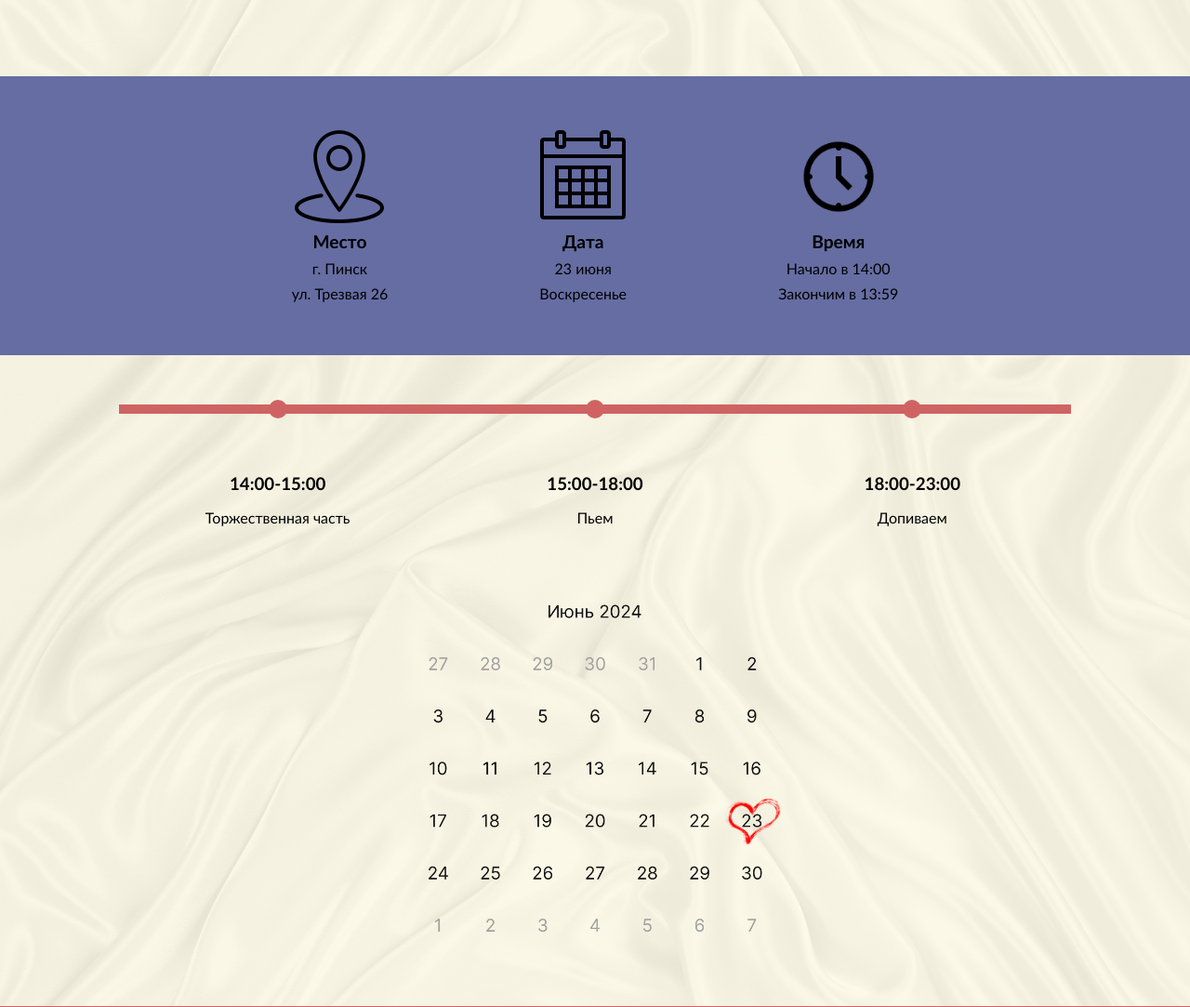
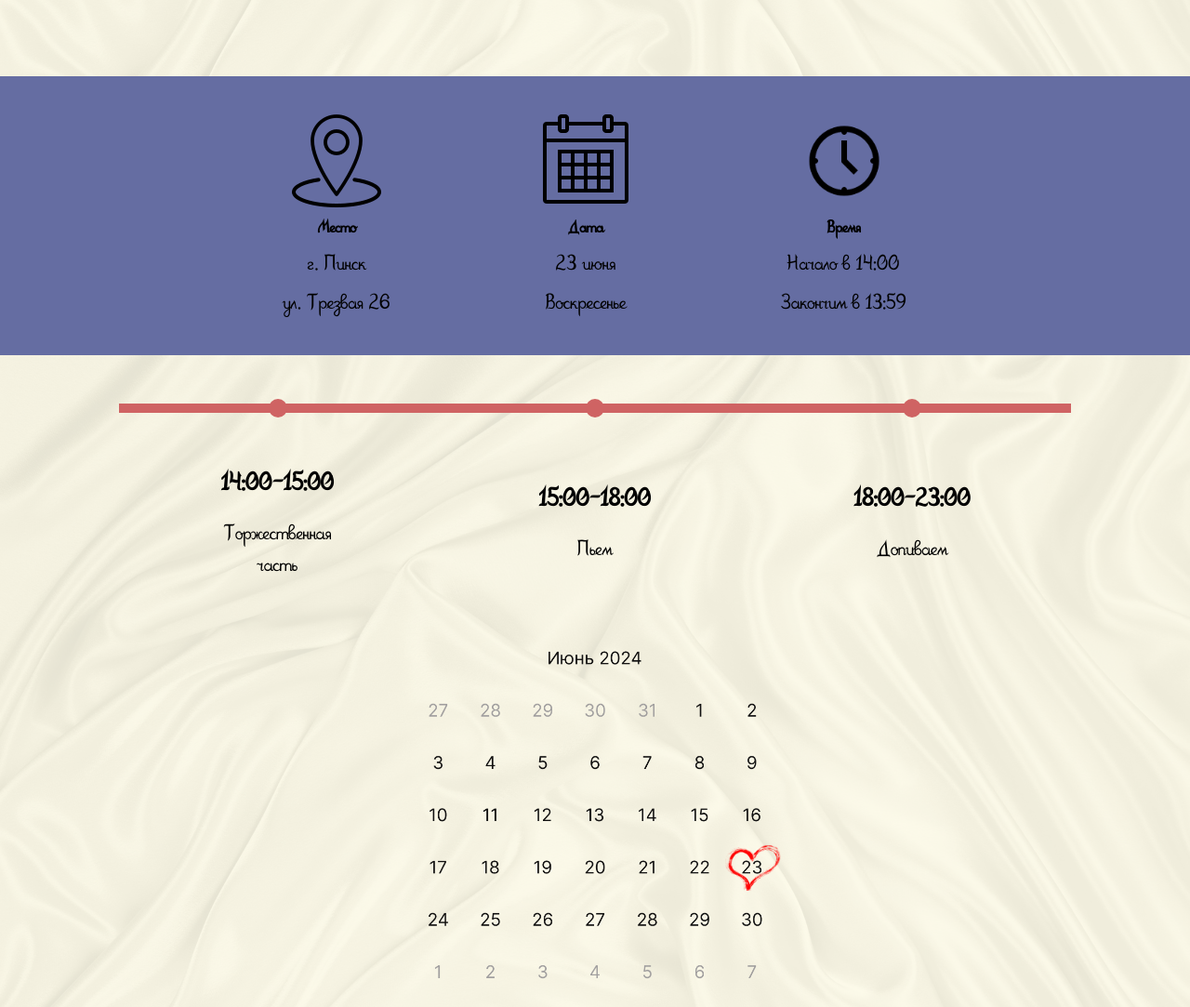
Before and after one commit to PblCbGomel/weddingInvite, a plain HTML site: page index.html in a window 1280 px wide. Shown: the part 518-1601 px from the top of the page at 93% size. Drawn offline with Linux system fonts and the light colour scheme.

Commit message:
refactor: fonts

```diff
--- /dev/null
+++ b/fonts.css
@@ -0,0 +1,5 @@
+@font-face {
+  font-family: "Rosarium";
+  src: url(./fonts/ofont.ru_Rosarium.ttf);
+  font-weight: 400;
+}
--- a/index.html
+++ b/index.html
@@ -3,6 +3,7 @@
   <head>
     <meta charset="UTF-8" />
     <meta name="viewport" content="width=device-width, initial-scale=1.0" />
+    <link rel="stylesheet" href="./fonts.css" />
     <link rel="stylesheet" href="./styles.css" />
     <title>Wedding Invite</title>
   </head>
--- a/styles.css
+++ b/styles.css
@@ -1,10 +1,10 @@
 * {
   padding: 0;
   margin: 0;
+  font-family: "Rosarium";
 }
 body {
-  font-size: 16px;
-  font-family: "Gill Sans", "Gill Sans MT", Calibri, "Trebuchet MS", sans-serif;
+  font-size: 24px;
 }
 
 .header-section::before {
@@ -115,7 +115,7 @@ body {
   display: flex;
   align-items: center;
   justify-content: center;
-  gap: 4rem;
+  gap: 3.5rem;
   flex-direction: column;
   box-sizing: border-box;
 }
@@ -123,7 +123,7 @@ body {
 .schedule,
 .schedule::before,
 .schedule::after {
-  height: 700px;
+  height: 750px;
 }
 
 .schedule::before {
@@ -199,6 +199,7 @@ body {
   flex-direction: column;
   gap: 1rem;
   align-items: center;
+  text-align: center;
 }
 
 .dress-code {
```
Also changed, not shown: fonts/ofont.ru_Rosarium.ttf (added).
